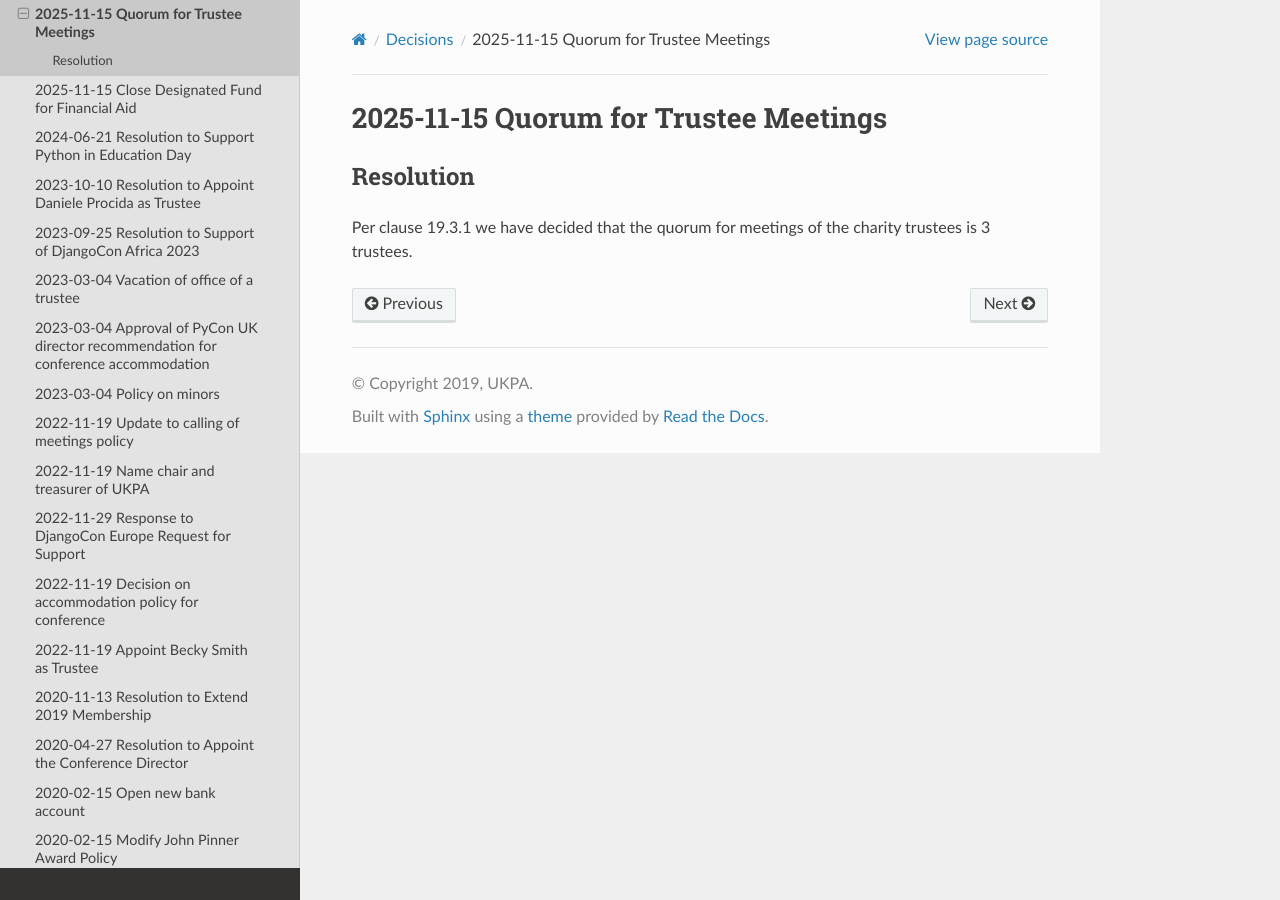
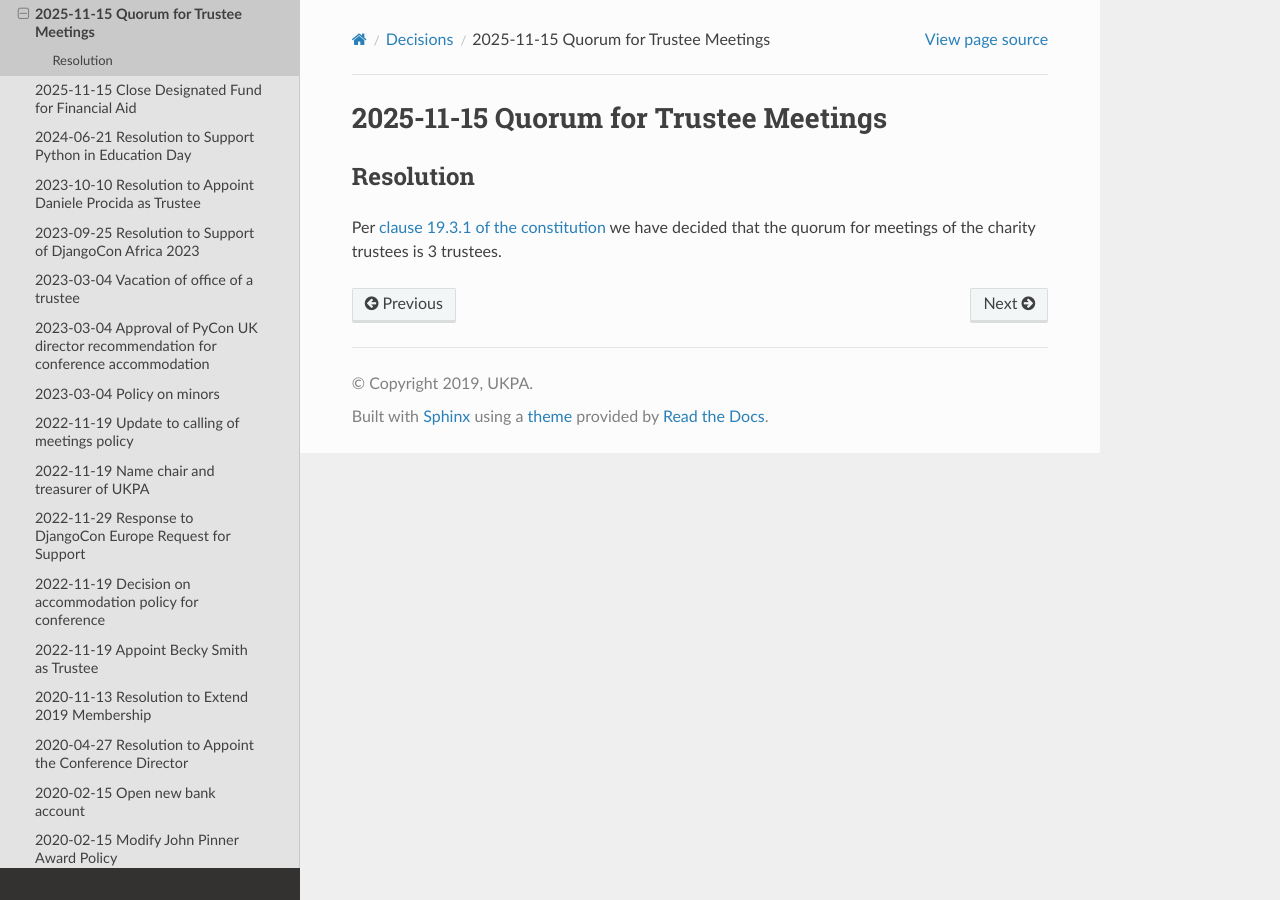
Before and after one commit to UKPythonAssociation/ukpa-internaldocs, a Sphinx documentation site: the page built from source/decisions/2025-11-15-trustee-quorum.rst, in a window 1280 px wide. Built offline with Sphinx 7.4.7 and the Read the Docs theme 3.1.0, drawn with Linux system fonts in a browser that asks for light colours.

Commit message:
Link to constitution

```diff
--- a/source/decisions/2025-11-15-trustee-quorum.rst
+++ b/source/decisions/2025-11-15-trustee-quorum.rst
@@ -4,4 +4,4 @@
 Resolution
 ----------
 
-Per clause 19.3.1 we have decided that the quorum for meetings of the charity trustees is 3 trustees.
+Per `clause 19.3.1 of the constitution <https://github.com/UKPythonAssociation/ukpa-constitution/>`__ we have decided that the quorum for meetings of the charity trustees is 3 trustees.
```
